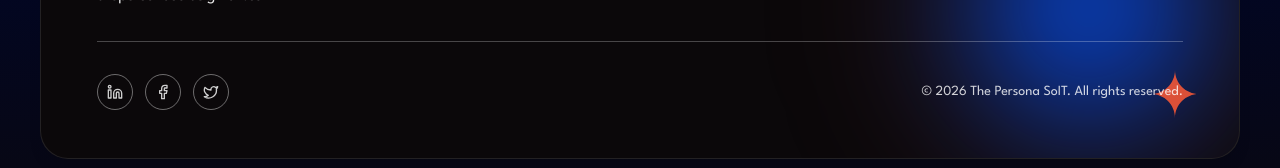
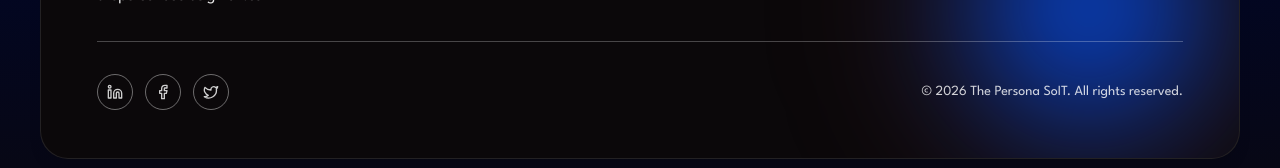
Before and after one commit to nikhilm7315/persona, a React (Vite) app: page / in a window 1280 px wide. Shown: the part 3673-3841 px from the top of the page. Built offline with nearby package versions, Linux system fonts and the light colour scheme.

Commit message:
Comment out sparkle decoration in Footer component
Commented out the absolute sparkle decoration div in the footer.

```diff
--- a/src/components/layout/Footer.jsx
+++ b/src/components/layout/Footer.jsx
@@ -43,11 +43,11 @@ function Footer({
       <div className="footer-glow" />
 
       {/* Absolute Sparkle Decoration */}
-      <div className="absolute bottom-6 right-6 sm:bottom-10 sm:right-10 pointer-events-none select-none opacity-85 z-10">
+      {/* <div className="absolute bottom-6 right-6 sm:bottom-10 sm:right-10 pointer-events-none select-none opacity-85 z-10">
         <svg width="48" height="48" viewBox="0 0 24 24" fill="none" xmlns="http://www.w3.org/2000/svg">
           <path d="M12 0C12 6.62742 17.3726 12 24 12C17.3726 12 12 17.3726 12 24C12 17.3726 6.62742 12 0 12C6.62742 12 12 6.62742 12 0Z" fill="#FF5A36" />
         </svg>
-      </div>
+      </div> */}
 
       {/* Main Footer Content */}
       <div className="flex flex-col lg:flex-row lg:justify-between items-start gap-10 lg:gap-16 relative z-10">
```
